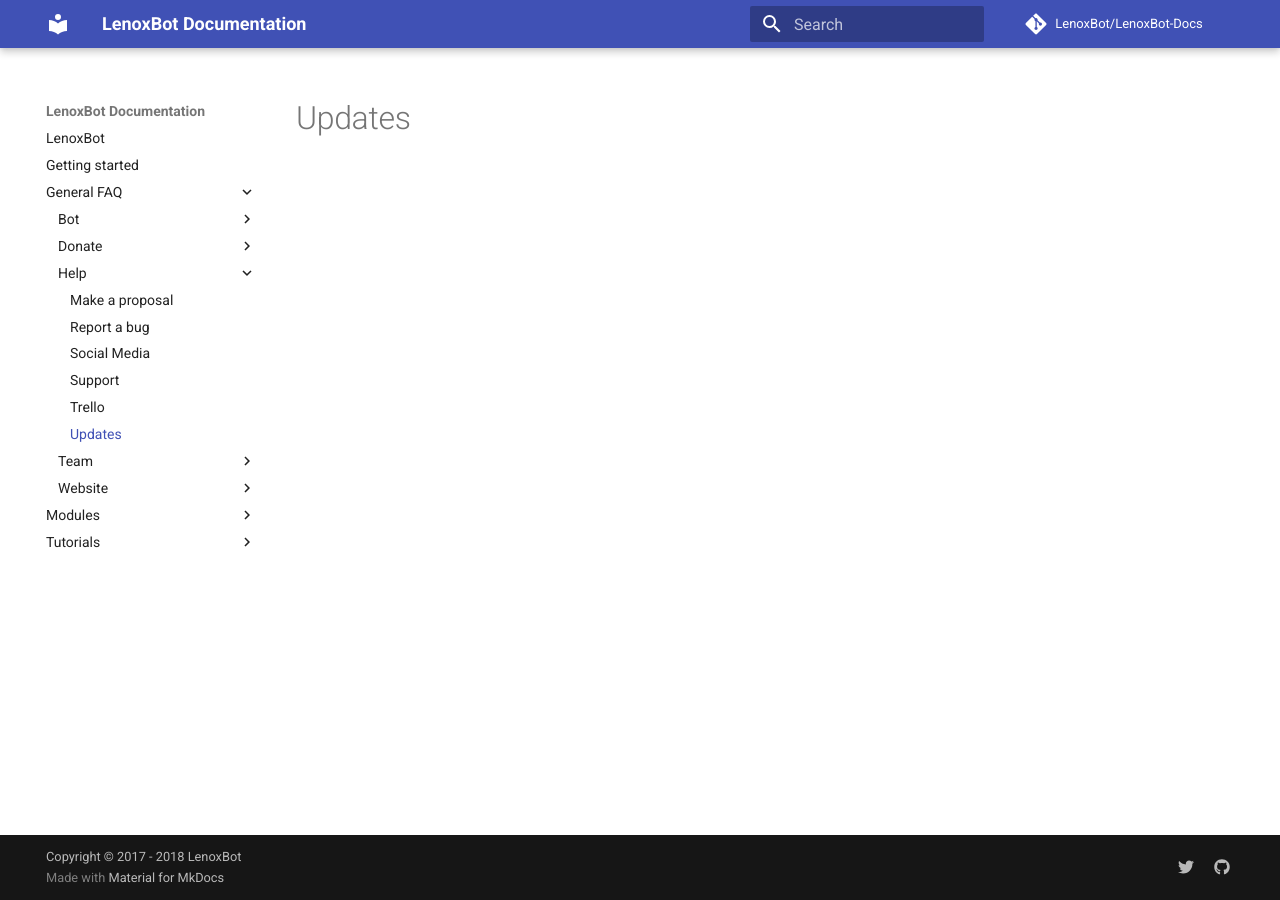
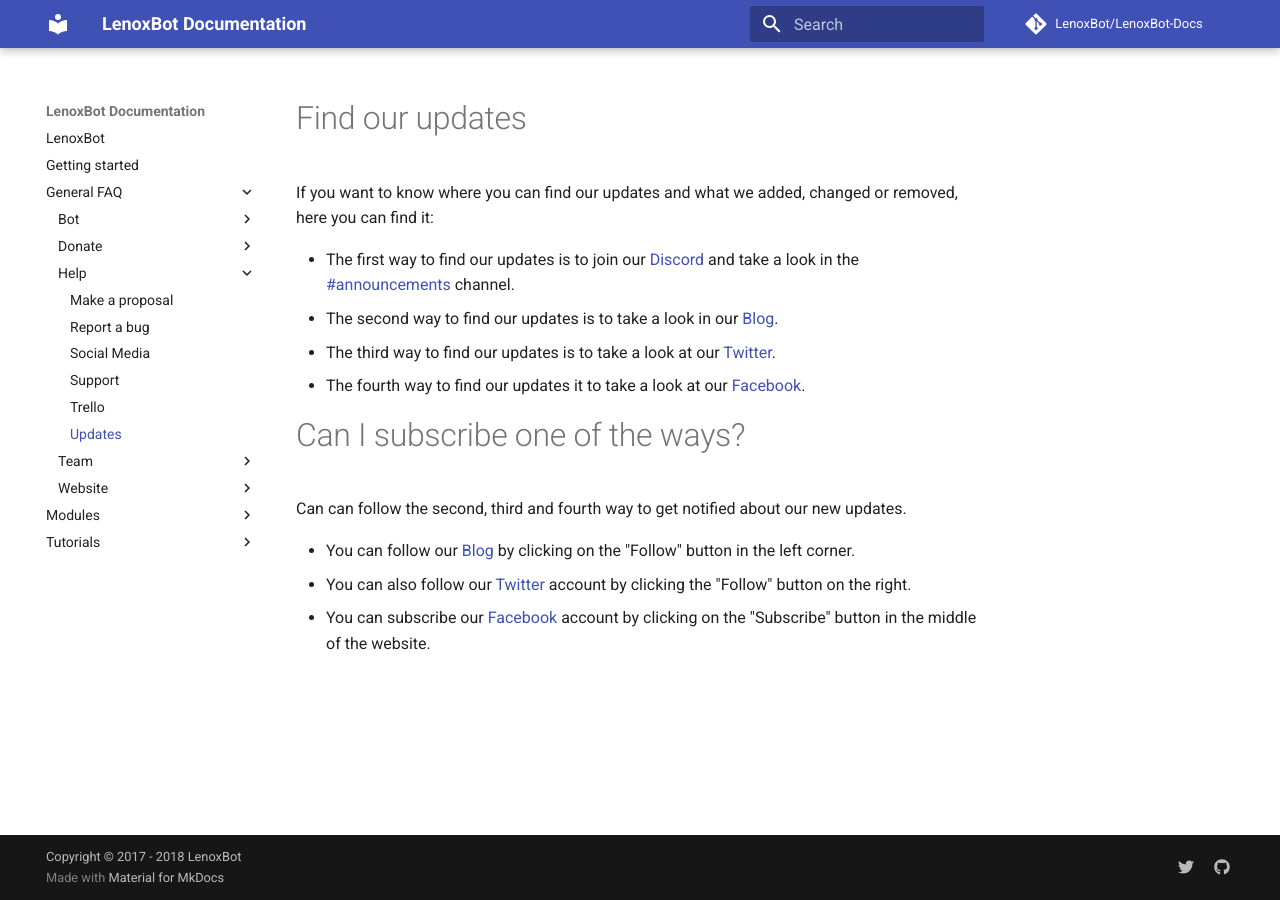
Before and after one commit to gillesheinesch/LenoxBot-Docs, an MkDocs documentation site: the page built from docs/General FAQ/Help/Updates.md, in a window 1280 px wide. Built offline with MkDocs 1.6.1 and Material for MkDocs 9.7.7, drawn with Linux system fonts in a browser that asks for light colours; comment, search, counter and statistics services are not loaded.

Commit message:
Update Updates.md

```diff
--- a/docs/General FAQ/Help/Updates.md
+++ b/docs/General FAQ/Help/Updates.md
@@ -1,2 +1,19 @@
 title: Updates
-description:
+description: If you want to know where you can find our updates and what we added, changed or removed, here you can find it
+
+# Find our updates
+
+If you want to know where you can find our updates and what we added, changed or removed, here you can find it:
+
+* The first way to find our updates is to join our [Discord](https://discordapp.com/invite/c7DUz35) and take a look in the [#announcements](https://discord.gg/KUQrwyu) channel.
+* The second way to find our updates is to take a look in our [Blog](https://medium.com/lenoxbot).
+* The third way to find our updates is to take a look at our [Twitter](https://twitter.com/lenoxbot).
+* The fourth way to find our updates it to take a look at our [Facebook](https://www.facebook.com/lenoxbotdiscord).
+
+# Can I subscribe one of the ways?
+
+Can can follow the second, third and fourth way to get notified about our new updates.
+
+* You can follow our [Blog](https://medium.com/lenoxbot) by clicking on the "Follow" button in the left corner.
+* You can also follow our [Twitter](https://twitter.com/lenoxbot) account by clicking the "Follow" button on the right.
+* You can subscribe our [Facebook](https://www.facebook.com/lenoxbotdiscord) account by clicking on the "Subscribe" button in the middle of the website.
```
